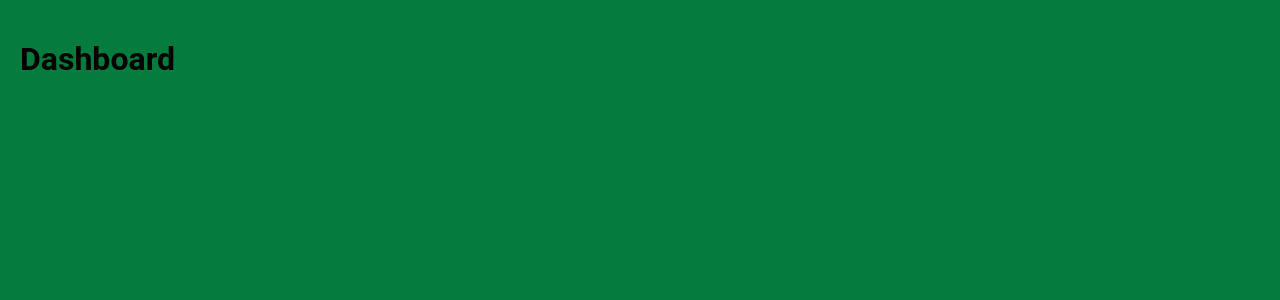
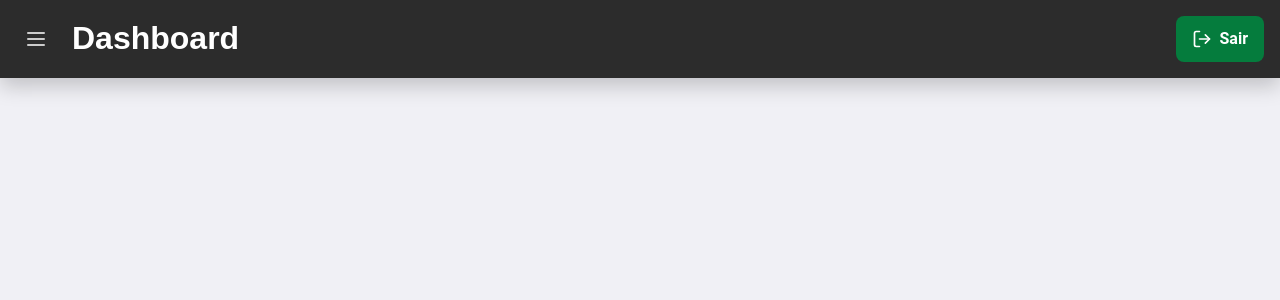
Before and after one commit to KevinRuanSoares/serasa_test_web, a React (Vite) app: page /dashboard in a window 1280 px wide. Shown: the top 300 px of the page. Built offline with nearby package versions, Linux system fonts and the light colour scheme; sample sign-in values are in the browser's storage.

Commit message:
feat: added topbar;

```diff
--- a/index.html
+++ b/index.html
@@ -4,7 +4,7 @@
     <meta charset="UTF-8" />
     <link rel="icon" type="image/png" href="/icon.png" />
     <meta name="viewport" content="width=device-width, initial-scale=1.0" />
-    <title>Vite + React + TS</title>
+    <title>Brain Agriculture</title>
   </head>
   <body>
     <div id="root"></div>
--- a/package.json
+++ b/package.json
@@ -18,6 +18,7 @@
     "@types/react-redux": "^7.1.34",
     "axios": "^1.7.9",
     "jest": "^29.7.0",
+    "lucide-react": "^0.474.0",
     "react": "^18.3.1",
     "react-dom": "^18.3.1",
     "react-redux": "^9.2.0",
--- /dev/null
+++ b/src/components/TopBar/index.tsx
@@ -0,0 +1,32 @@
+import React from "react";
+import { TopBarContainer, LeftSection, IconButton, CenterSection, SearchInputContainer, SearchInput, LogoutButton } from "./styled";
+import { Search, Menu, User, LogOut } from "lucide-react";
+
+interface TopBarProps {
+  title?: string;
+  onMenuClick?: () => void;
+  onUserClick?: () => void;
+  onSearch?: (value: string) => void;
+  onLogout?: () => void;
+}
+
+const TopBar: React.FC<TopBarProps> = ({ title = "My App", onMenuClick, onUserClick, onSearch, onLogout }) => {
+  return (
+    <TopBarContainer>
+      <LeftSection>
+        <IconButton onClick={onMenuClick}>
+          <Menu size={24} />
+        </IconButton>
+        <h1 style={{ color: "#ffffff" }}>{title}</h1>
+      </LeftSection>
+
+      <div style={{ display: "flex", alignItems: "center", gap: "1rem" }}>
+        <LogoutButton onClick={onLogout}>
+          <LogOut size={20} /> Sair
+        </LogoutButton>
+      </div>
+    </TopBarContainer>
+  );
+};
+
+export default TopBar;
--- /dev/null
+++ b/src/components/TopBar/styled.ts
@@ -0,0 +1,84 @@
+import styled from "styled-components";
+
+export const TopBarContainer = styled.div`
+  display: flex;
+  align-items: center;
+  justify-content: space-between;
+  padding: 1rem;
+  box-shadow: 0 8px 20px rgba(0, 0, 0, 0.2);
+  background-color: #2c2c2c;
+  font-family: 'Poppins', sans-serif;
+`;
+
+export const LeftSection = styled.div`
+  display: flex;
+  align-items: center;
+  gap: 1rem;
+`;
+
+export const CenterSection = styled.div`
+  display: none;
+  flex: 1;
+
+  @media (min-width: 768px) {
+    display: flex;
+    align-items: center;
+  }
+`;
+
+export const SearchInputContainer = styled.div`
+  position: relative;
+  width: 100%;
+`;
+
+export const SearchInput = styled.input`
+  width: 100%;
+  padding: 0.8rem 2.5rem 0.8rem 0.8rem;
+  border: 1px solid #444444;
+  border-radius: 8px;
+  background: #3d3d3d;
+  color: #ffffff;
+  outline: none;
+  transition: all 0.3s;
+
+  &:focus {
+    border-color: #057C3D;
+    box-shadow: 0 0 6px rgba(5, 124, 61, 0.5);
+  }
+`;
+
+export const IconButton = styled.button`
+  background: none;
+  border: none;
+  padding: 0.5rem;
+  display: flex;
+  align-items: center;
+  justify-content: center;
+  cursor: pointer;
+  color: #cccccc;
+  transition: color 0.3s;
+
+  &:hover {
+    color: #057C3D;
+  }
+`;
+
+export const LogoutButton = styled.button`
+  display: flex;
+  align-items: center;
+  gap: 0.5rem;
+  padding: 0.8rem 1rem;
+  font-size: 1rem;
+  font-weight: bold;
+  color: #ffffff;
+  background: #057C3D;
+  border: none;
+  border-radius: 8px;
+  cursor: pointer;
+  transition: all 0.3s;
+
+  &:hover {
+    background: #04562F;
+    transform: translateY(-2px);
+  }
+`;
--- a/src/pages/auth/Dashboard/index.tsx
+++ b/src/pages/auth/Dashboard/index.tsx
@@ -1,8 +1,10 @@
+import TopBar from "../../../components/TopBar";
+
 const Dashboard = () => {
 
     return (
         <div>
-            <h1>Dashboard</h1>
+            <TopBar title="Dashboard" />
         </div>
     );
 };
--- a/src/pages/public/Login/index.tsx
+++ b/src/pages/public/Login/index.tsx
@@ -53,7 +53,7 @@ const Login = () => {
     <LoginContainer>
       <LoginCard>
         <ProfileIcon>
-          <img src="assets/icon.png" alt="Profile" width={60} />
+          <img src="assets/icon.png" alt="ProfProfile" width={60} />
         </ProfileIcon>
         <Title>Login</Title>
         <LoginForm onSubmit={submitForm}>
--- a/src/styles/Global.css
+++ b/src/styles/Global.css
@@ -5,7 +5,7 @@
   box-sizing: border-box;
 }
 body {
-  background: #057C3D;
+  background: #f0f0f5;
   --webkit-font-smoothing: antialiased;
 }
 body, input, button {
@@ -14,7 +14,6 @@ body, input, button {
 
 #root {
   margin: 0 auto;
-  padding: 40px 20px;
 }
 
 button {
--- a/src/styles/public/Login/index.ts
+++ b/src/styles/public/Login/index.ts
@@ -7,7 +7,6 @@ export const LoginContainer = styled.div`
   justify-content: center;
   align-items: center;
   height: 100vh;
-  background: #057C3D;
   font-family: 'Poppins', sans-serif;
 `;
 
```
Also changed, not shown: 2 other files (tests, documents, lock files or other folders).
